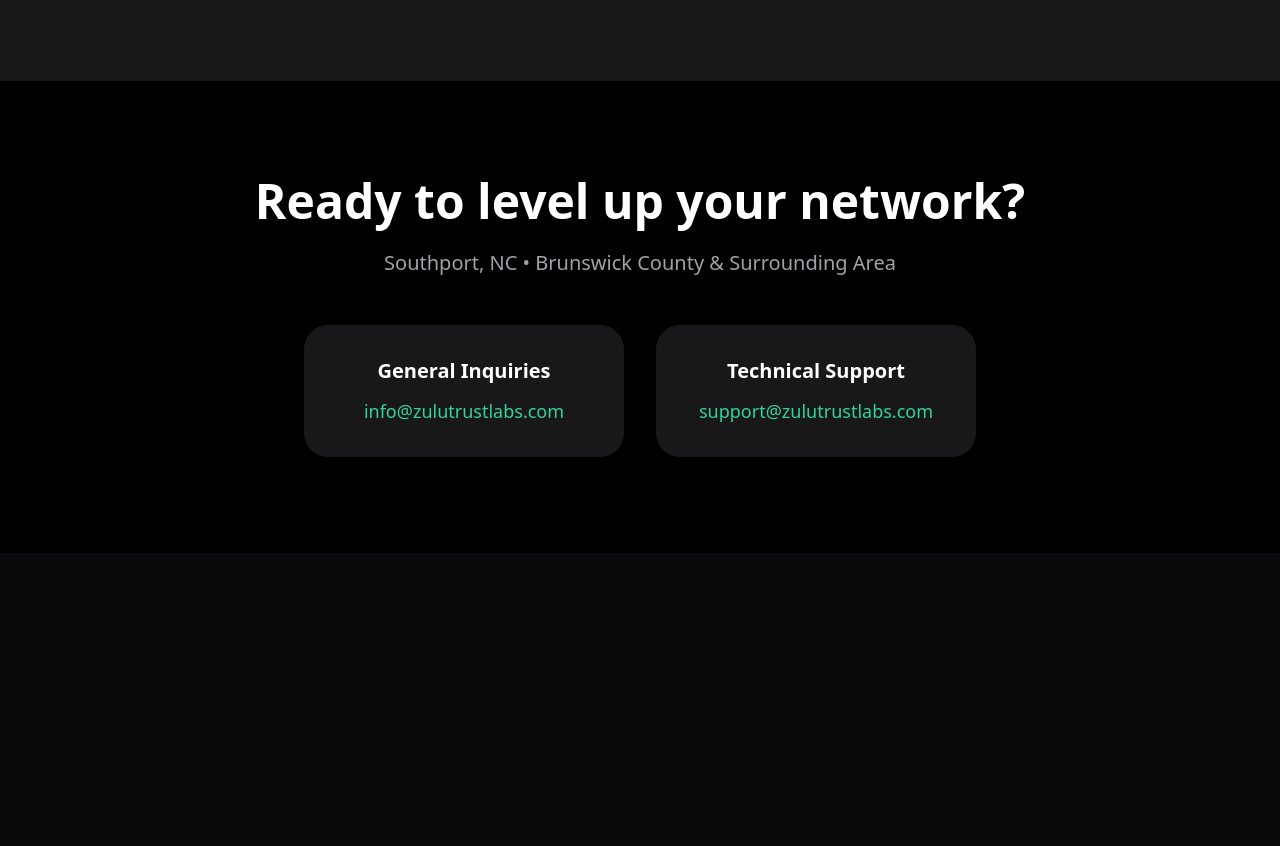
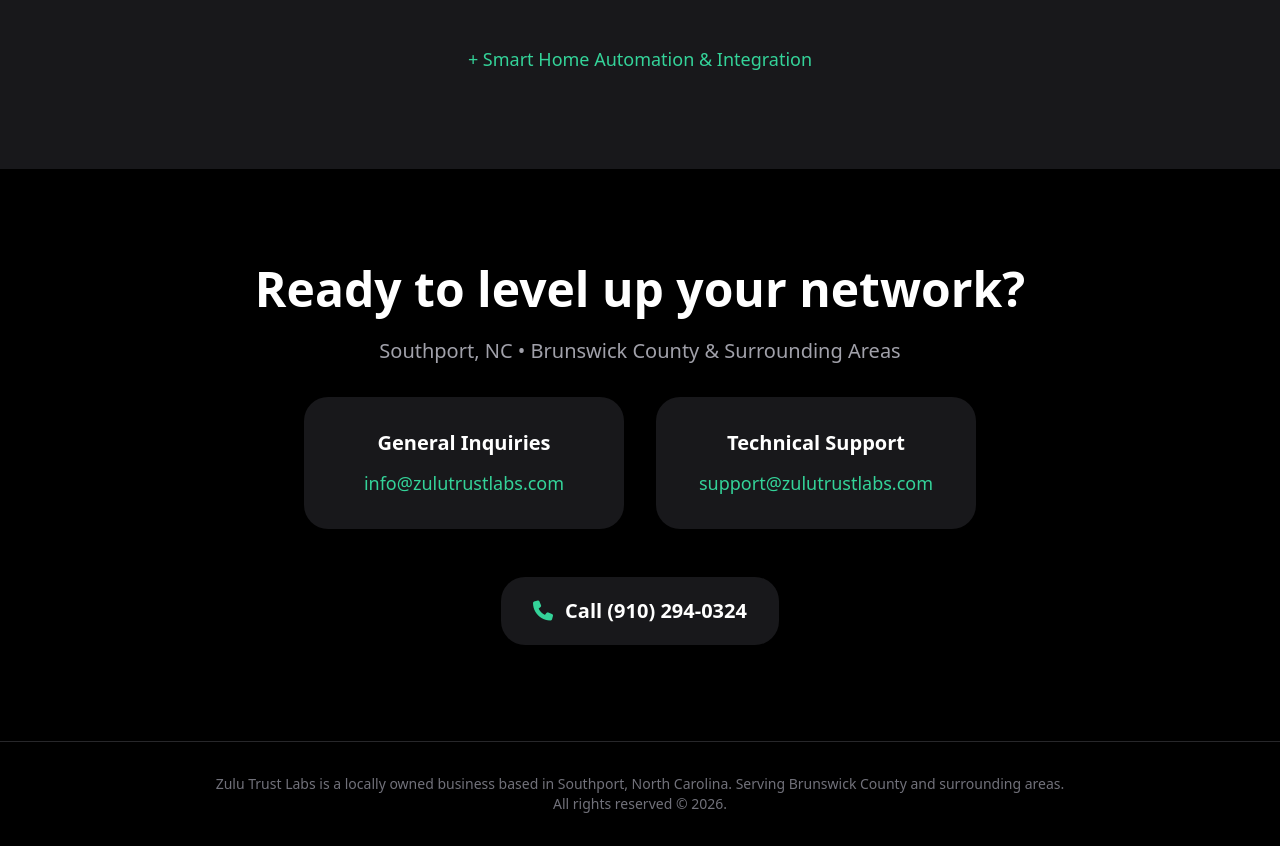
Before and after one commit to mczulutrust/zulutrust, a plain HTML site: page index.html in a window 1280 px wide. Shown: the part 1136-1982 px from the top of the page. Before the commit the page ends 1689 px from the top, so only its background shows below. Drawn offline with nearby package versions, Linux system fonts and the light colour scheme.

Commit message:
Update index.html

```diff
--- a/index.html
+++ b/index.html
@@ -3,24 +3,25 @@
 <head>
   <meta charset="UTF-8">
   <meta name="viewport" content="width=device-width, initial-scale=1.0">
-  <title>Zulu Trust Labs | Networking, Virtualization, Smart Home & Cybersecurity</title>
+  <title>Zulu Trust Labs | Networking, Cyberseucirty, Smart Home & Virtualization</title>
   <script src="https://cdn.tailwindcss.com"></script>
   <link rel="stylesheet" href="https://cdnjs.cloudflare.com/ajax/libs/font-awesome/6.5.1/css/all.min.css">
 </head>
 <body class="bg-zinc-950 text-white">
 
-  <!-- Navbar (same as before) -->
+  <!-- Navbar -->
   <nav class="bg-black border-b border-zinc-800 sticky top-0 z-50">
     <div class="max-w-6xl mx-auto px-6 py-5 flex justify-between items-center">
       <div class="flex items-center gap-3">
         <img src="https://raw.githubusercontent.com/mczulutrust/zulutrust/main/ZuluTrustLabsLogoNoName.jpg"
-             alt="Zulu Trust Labs" class="h-11">
+             alt="Zulu Trust Labs" class="h-14">
       </div>
-      <div class="space-x-8 text-sm">
+      <div class="space-x-6 text-sm">
         <a href="#" class="hover:text-emerald-400 transition">Services</a>
         <a href="#" class="hover:text-emerald-400 transition">Networking</a>
+        <a href="#" class="hover:text-emerald-400 transition">Cybersecurity</a>
+        <a href="#" class="hover:text-emerald-400 transition">Smart Home</a>
         <a href="#" class="hover:text-emerald-400 transition">Virtualization</a>
-        <a href="#" class="hover:text-emerald-400 transition">Smart Home</a>
         <a href="#contact" class="hover:text-emerald-400 transition">Contact</a>
       </div>
     </div>
@@ -30,8 +31,8 @@
   <header class="bg-gradient-to-br from-zinc-900 to-black py-32 text-center">
     <div class="max-w-4xl mx-auto px-6">
       <h1 class="text-6xl font-bold mb-6">Secure Networks.<br><span class="text-emerald-400">Built Different.</span></h1>
-      <p class="text-2xl mb-4">SOHO Networking, Virtualization, Smart Home & Cybersecurity</p>
-      <p class="text-xl text-zinc-400 mb-12">Based in Southport, NC • Serving Brunswick County & surrounding areas</p>
+      <p class="text-2xl mb-4">SOHO Networking • Cybersecurity • Smart Home • Virtualization</p>
+      <p class="text-xl text-zinc-400 mb-12">Based in Southport, NC • Serving Brunswick County & Surrounding Areas</p>
       <a href="#contact" class="bg-emerald-600 hover:bg-emerald-500 px-10 py-5 rounded-2xl text-lg font-semibold inline-block transition">
         Get Your Network Zulu-fied →
       </a>
@@ -59,16 +60,20 @@
           <p class="text-zinc-400">VMware, Proxmox, Hyper-V and efficient server virtualization.</p>
         </div>
       </div>
+
+      <div class="text-center mt-12">
+        <p class="text-emerald-400 text-lg">+ Smart Home Automation & Integration</p>
+      </div>
     </div>
   </section>
 
-  <!-- Contact (same as last version) -->
+  <!-- Contact -->
   <section id="contact" class="py-24 bg-black">
     <div class="max-w-4xl mx-auto px-6 text-center">
       <h2 class="text-5xl font-bold mb-6">Ready to level up your network?</h2>
-      <p class="text-xl text-zinc-400 mb-12">Southport, NC • Brunswick County & Surrounding Area</p>
+      <p class="text-xl text-zinc-400 mb-8">Southport, NC • Brunswick County & Surrounding Areas</p>
 
-      <div class="grid md:grid-cols-2 gap-8 max-w-2xl mx-auto">
+      <div class="grid md:grid-cols-2 gap-8 max-w-2xl mx-auto mb-12">
         <div class="bg-zinc-900 p-8 rounded-3xl">
           <h3 class="text-xl font-semibold mb-3">General Inquiries</h3>
           <a href="mailto:info@zulutrustlabs.com" class="text-emerald-400 hover:text-emerald-300 text-lg">info@zulutrustlabs.com</a>
@@ -78,7 +83,22 @@
           <a href="mailto:support@zulutrustlabs.com" class="text-emerald-400 hover:text-emerald-300 text-lg">support@zulutrustlabs.com</a>
         </div>
       </div>
+
+      <!-- Phone -->
+      <a href="tel:YOUR-PHONE-NUMBER" class="inline-flex items-center gap-3 bg-zinc-900 hover:bg-zinc-800 px-8 py-5 rounded-3xl text-xl font-semibold transition">
+        <i class="fa-solid fa-phone text-emerald-400"></i>
+        Call (910) 294-0324
+      </a>
     </div>
   </section>
+
+  <!-- Footer / Disclaimer -->
+  <footer class="bg-black border-t border-zinc-800 py-8 text-center text-sm text-zinc-500">
+    <div class="max-w-6xl mx-auto px-6">
+      Zulu Trust Labs is a locally owned business based in Southport, North Carolina.
+      Serving Brunswick County and surrounding areas.<br>
+      All rights reserved © 2026.
+    </div>
+  </footer>
 </body>
 </html>
```
